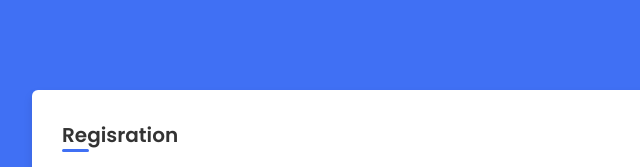
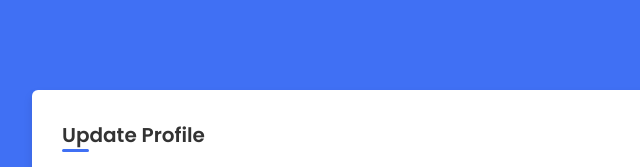
Before and after one commit to rasheed-devt/Form, a plain HTML site: page index.html in a window 1280 px wide. Shown: the top 167 px of the page, 158-798 px from the left. Drawn offline with nearby package versions, Linux system fonts and the light colour scheme.

Commit message:
Update index.html

```diff
--- a/index.html
+++ b/index.html
@@ -16,7 +16,7 @@
 </head>
 <body>
     <div class="container">
-        <header>Regisration</header>
+        <header>Update Profile</header>
 
         <form action="#">
 
```
